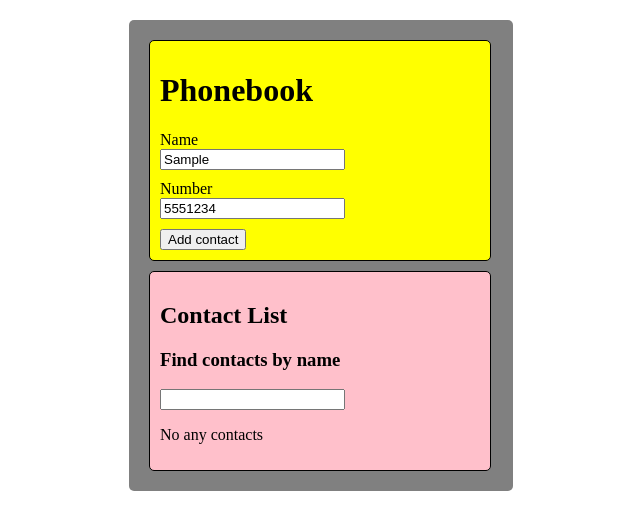
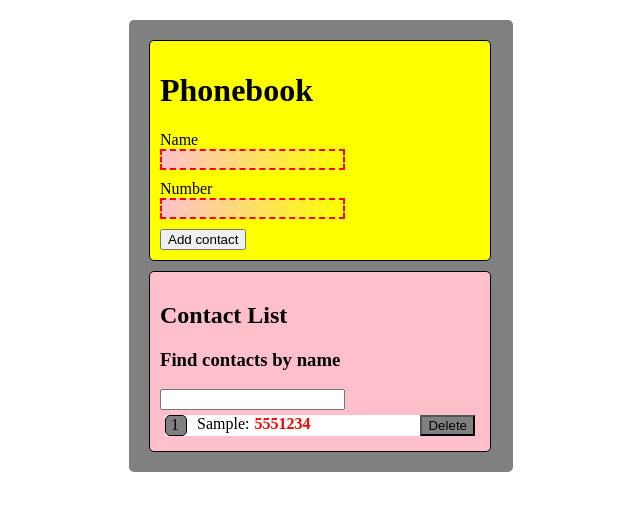
Before and after one commit to Aleksandr-Pod/goit-react-hw-06-phonebook, a React (Create React App) app: page / in a window 1280 px wide. Both pictures are taken after typing "Sample", "5551234" into the empty fields and a click on the button "Add contact". Shown: the top 530 px of the page, without its empty margins (319-959 px from the left). Built offline with nearby package versions, Linux system fonts and the light colour scheme.

Commit message:
everything have changed

```diff
--- a/src/components/App.jsx
+++ b/src/components/App.jsx
@@ -1,6 +1,6 @@
 // import { useEffect } from 'react';
 import { useDispatch, useSelector } from 'react-redux';
-import { removeContact, changeFilter } from './Redux/store';
+import { changeFilter } from './Redux/store';
 // components
 import { InputForm } from './InputForm/InputForm';
 import { Filter } from './Filter/Filter';
@@ -10,55 +10,36 @@ import { PhonebookBox } from './Phonebook/Phonebook.styled';
 import { InputFormBox } from './InputForm/InputForm.styled';
 import { ContactListBox } from './ContactList/ContactList.styled';
 // other libs
-import { useSubmitHandle } from './Hooks/addContact';
+// import { useSubmitHandle } from './Hooks/addContact';
 
 export function App() {
-  // const [contacts, setContacts] = useState(() =>
-  //   JSON.parse(window.localStorage.getItem('contacts')) ?? []
-  // );
-  // const [filter, setFilter] = useState("");
+  const dispatch = useDispatch();
+  const contacts = useSelector(store => store.contacts.items);
+  const myFilter = useSelector(store => store.contacts.filter);
+  // const submitHandle = useSubmitHandle();
 
-  const dispatch = useDispatch();
-  const contacts = useSelector(store => store.contacts);
-  const filter = useSelector(store => store.filter);
-  const submitHandle = useSubmitHandle();
-
-  // useEffect(() => {
-  //   localStorage.setItem("contacts", JSON.stringify(contacts))
-  // }, [contacts]);
-
-  // const submitHandle = (data) => {
-  //   const equalName = contacts.find(el => (el.name.toLowerCase() === data.name.toLowerCase()));
-  //   if (equalName) return alert(equalName.name + " is already in contacts");
-
-  //   data.id = nanoid();
-  //   dispatch(addContact(data))
-  //   // setContacts(contacts => [data, ...contacts])
-  // }
   const filterChange = (evt) => {
     evt.preventDefault();
     dispatch(changeFilter(evt.currentTarget.value));
-    // setFilter(evt.currentTarget.value);
   }
-  const onDelete = (id) => {
-    dispatch(removeContact(id))
-    // setContacts(contacts => contacts.filter(contact => contact.id !== id))
-  }
-
-  const normalizedFilter = contacts.filter.toLowerCase();
-  const filteredContacts = contacts.items.filter(contact => (contact.name.toLowerCase().includes(normalizedFilter)));
+  // const onDelete = (id) => {
+  //   dispatch(removeContact(id))
+  // }
+  console.log('contacts in APP: ', contacts);
+  const normalizedFilter = myFilter.toLowerCase();
+  const filteredContacts = contacts.filter(contact => (contact.name.toLowerCase().includes(normalizedFilter)));
 
   return (
     <PhonebookBox>
       <InputFormBox>
         <h1>Phonebook</h1>
-        <InputForm submitHandle={e => submitHandle(e)}/>
+        <InputForm/>
       </InputFormBox>
       <ContactListBox>
         <h2>Contact List</h2>
-        <Filter filter={filter} filterChange={filterChange}/>
+        <Filter filter={myFilter} filterChange={filterChange}/>
         {contacts.length ?
-          <ContactList contacts={filteredContacts} onDelete={onDelete} /> :
+          <ContactList contacts={filteredContacts}/> :
           <p>No any contacts</p>}
       </ContactListBox>
     </PhonebookBox>
--- a/src/components/ContactItem/ContactItem.js
+++ b/src/components/ContactItem/ContactItem.js
@@ -1,12 +1,15 @@
 import { ListItem, NumByOrder, TelNum, DelBtn } from "../ContactList/ContactList.styled";
 import PropTypes from 'prop-types';
+import { useDispatch } from 'react-redux';
+import { removeContact } from "components/Redux/store";
 
-export function ContactItem({contact, idx, onDelete}) {
+export function ContactItem({ contact, idx, onDelete }) {
+    const dispatch = useDispatch();
     return (
         <ListItem>
             <NumByOrder>{idx + 1}</NumByOrder>
             {contact.name}: <TelNum>{contact.number}</TelNum>
-            <DelBtn type="button" onClick={() => onDelete(contact.id)}>Delete</DelBtn>
+            <DelBtn type="button" onClick={() => dispatch(removeContact(contact.id))}>Delete</DelBtn>
         </ListItem>
     )
 }
--- a/src/components/ContactList/ContactList.js
+++ b/src/components/ContactList/ContactList.js
@@ -1,12 +1,14 @@
 import { ContactItem } from "../ContactItem/ContactItem";
 import PropTypes from 'prop-types';
 
-export function ContactList({ contacts, onDelete }) {
 
+export function ContactList({ contacts }) {
+
+    // const contacts = useSelector(store => store.contacts.items);
     return (
         <>
             {contacts.map((contact, idx) => (
-                <ContactItem key={contact.id} contact={contact} idx={idx} onDelete={onDelete}/>
+                <ContactItem key={contact.id} contact={contact} idx={idx}/>
             ))}
         </>
     )
--- a/src/components/Hooks/addContact.js
+++ b/src/components/Hooks/addContact.js
@@ -1,19 +1,16 @@
-import { useSelector, useDispatch } from 'react-redux';
-import { nanoid } from 'nanoid';
-import { addContact } from '../Redux/store';
+// import { useSelector, useDispatch } from 'react-redux';
+// import { nanoid } from 'nanoid';
+// import { addContact } from '../Redux/store';
 
-export const useSubmitHandle = (data) => {
-  const { contacts } = useSelector(store => store.contacts);
+// export const useSubmitHandle = (data) => {
+//   const { contacts } = useSelector(store => store.contacts);
+//   const dispatch = useDispatch();
 
-  console.log('contacts:', contacts);
-  console.log('data', data);
+// // проверка на идентичность имён
+//   const equalName = contacts.items.find(el => (el.name.toLowerCase() === data.name.toLowerCase()));
+//   if (equalName) return alert(equalName.name + " is already in contacts");
+//   if (!data) return;
 
-  const dispatch = useDispatch();
-  if (!contacts) return;
-
-  const equalName = contacts.items.find(el => (el.name.toLowerCase() === data.name.toLowerCase()));
-  if (equalName) return alert(equalName.name + " is already in contacts");
-
-  data.id = nanoid();
-  dispatch(addContact(data));
-  }
+//   data.id = nanoid();
+//   dispatch(addContact(data));
+//   }
--- a/src/components/InputForm/InputForm.js
+++ b/src/components/InputForm/InputForm.js
@@ -1,36 +1,35 @@
-import {Component} from 'react';
 import { InputItem } from "./InputForm.styled";
 import { Formik, Form } from 'formik';
 import PropTypes from 'prop-types';
+// import { useSubmitHandle } from 'components/Hooks/addContact';
+import { useSelector, useDispatch } from 'react-redux';
+import { nanoid } from 'nanoid';
+import { addContact } from '../Redux/store';
 
-export class InputForm extends Component {
-    state = {
-        name: "",
-        number: ""
-    };
-    // onInput = (evt) => {
-    //     evt.preventDefault();
-    //     this.setState({ [evt.currentTarget.name]: evt.currentTarget.value });
-    // }
+export function InputForm () {
 
-    onSubmit = (values, action) => {
-        this.props.submitHandle(values);
+    const contacts = useSelector(store => store.contacts.items);
+    const dispatch = useDispatch();
+    console.log('contacts: ', contacts);
+
+    const onSubmit = (values, action) => {
+        const equalName = contacts.find(el => (el.name.toLowerCase() === values.name.toLowerCase()));
+        if (equalName) return alert(equalName.name + " is already in contacts");
+
+        values.id = nanoid();
+        console.log(values);
+        dispatch(addContact(values));
         action.resetForm();
     }
-    render() {
-        const { name, number } = this.state;
         return (
-            <Formik initialValues={{ name, number }}
-            onSubmit={this.onSubmit}>
-            <Form><label>Name
+            <Formik initialValues={{ name: "", number: "" }} onSubmit={onSubmit}>
+                <Form><label>Name
                 <InputItem
                     type="text"
                     name="name"
                     pattern="^[a-zA-Zа-яА-Я]+(([' -][a-zA-Zа-яА-Я ])?[a-zA-Zа-яА-Я]*)*$"
                     title="Name may contain only letters, apostrophe, dash and spaces. For example Adrian, Jacob Mercer, Charles de Batz de Castelmore d'Artagnan"
                     required
-                    // value={ name}
-                    // onChange={this.onInput}
                 /></label>
                 <label>Number<InputItem
                     type="tel"
@@ -38,18 +37,12 @@ export class InputForm extends Component {
                     pattern="\+?\d{1,4}?[-.\s]?\(?\d{1,3}?\)?[-.\s]?\d{1,4}[-.\s]?\d{1,4}[-.\s]?\d{1,9}"
                     title="Phone number must be digits and can contain spaces, dashes, parentheses and can start with +"
                     required
-                    // value={ number}
-                    // onChange={this.onInput}
                     /></label>
                     <button type="submit">Add contact</button>
-                {/* <button type="submit" onClick={evt => {
-                        this.setState({ name: "", number: "" });
-                        this.props.SubmitHandle(evt, this.state);
-                } }>Add contact</button> */}
                 </Form>
-                </Formik>
+            </Formik>
         )
-    }
+
 }
 InputForm.propTypes = {
   submitHandle: PropTypes.func
--- a/src/components/Redux/store.js
+++ b/src/components/Redux/store.js
@@ -2,10 +2,7 @@ import { configureStore, createSlice } from '@reduxjs/toolkit';
 import { persistStore, persistReducer, FLUSH, REHYDRATE, PAUSE, PERSIST, PURGE, REGISTER } from 'redux-persist';
 import storage from 'redux-persist/lib/storage';
 
-const initialState = {
-  items: [],
-  filter: '',
-};
+const initialState = {items: [], filter: ''};
 
 const contactsSlice = createSlice({
     name: 'contacts',
@@ -18,21 +15,14 @@ const contactsSlice = createSlice({
 })
 export const { addContact, removeContact, changeFilter } = contactsSlice.actions;
 
-const persistConfig = {
-  key: 'contacts',
-  storage,
-}
-// const rootReducer = combineReducers({
-//     contacts: contactsSlice.reducer
-// })
-const persistedReduser = persistReducer(persistConfig, contactsSlice.reducer);
+const persistConfig = { key:'contacts', storage };
+
+const persistedReduсer = persistReducer(persistConfig, contactsSlice.reducer);
 
 const store = configureStore({
-    reducer: { contacts: persistedReduser },
+    reducer: { contacts: persistedReduсer },
     middleware: getDefaultMiddleware => getDefaultMiddleware({
-        serializableCheck: {
-            ignoreActions: [FLUSH, REHYDRATE, PAUSE, PERSIST, PURGE, REGISTER]
-        }
+        serializableCheck: { ignoreActions: [FLUSH, REHYDRATE, PAUSE, PERSIST, PURGE, REGISTER] }
     })
 });
 const persistor = persistStore(store);
```
